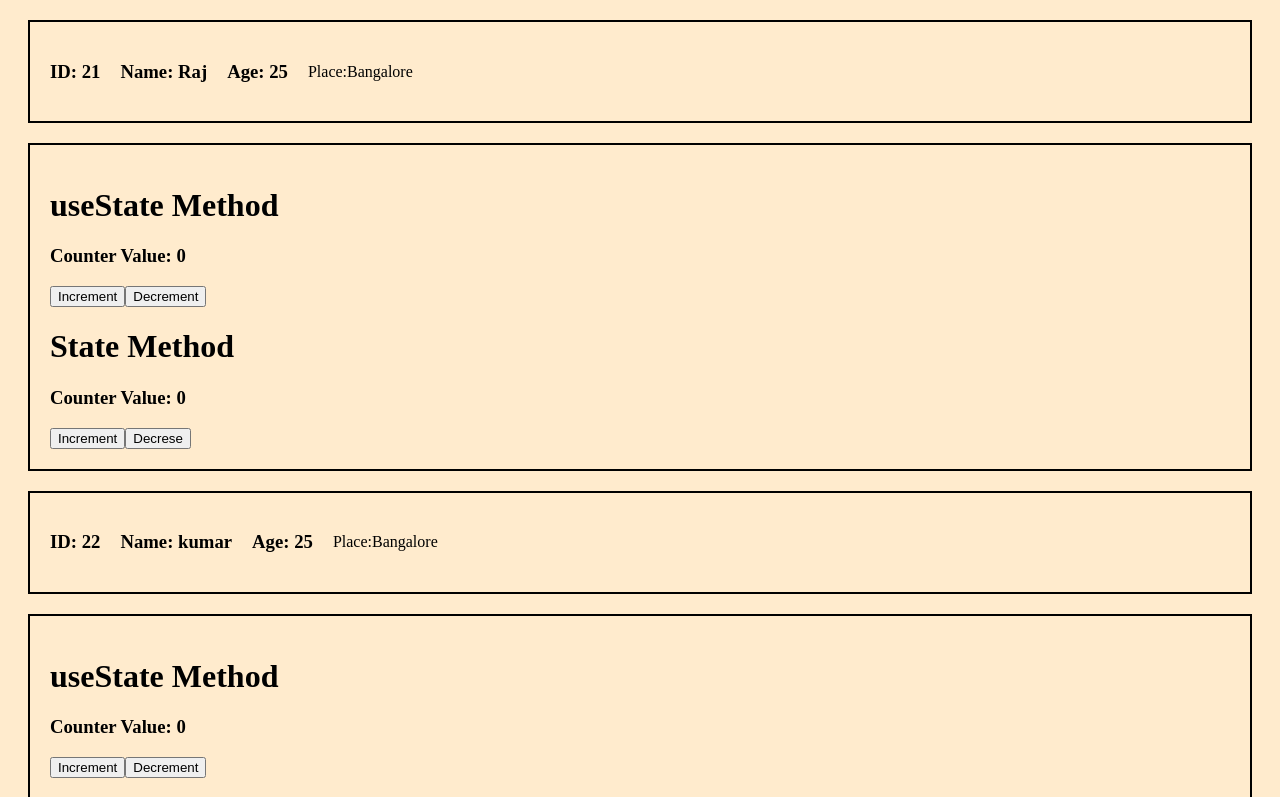
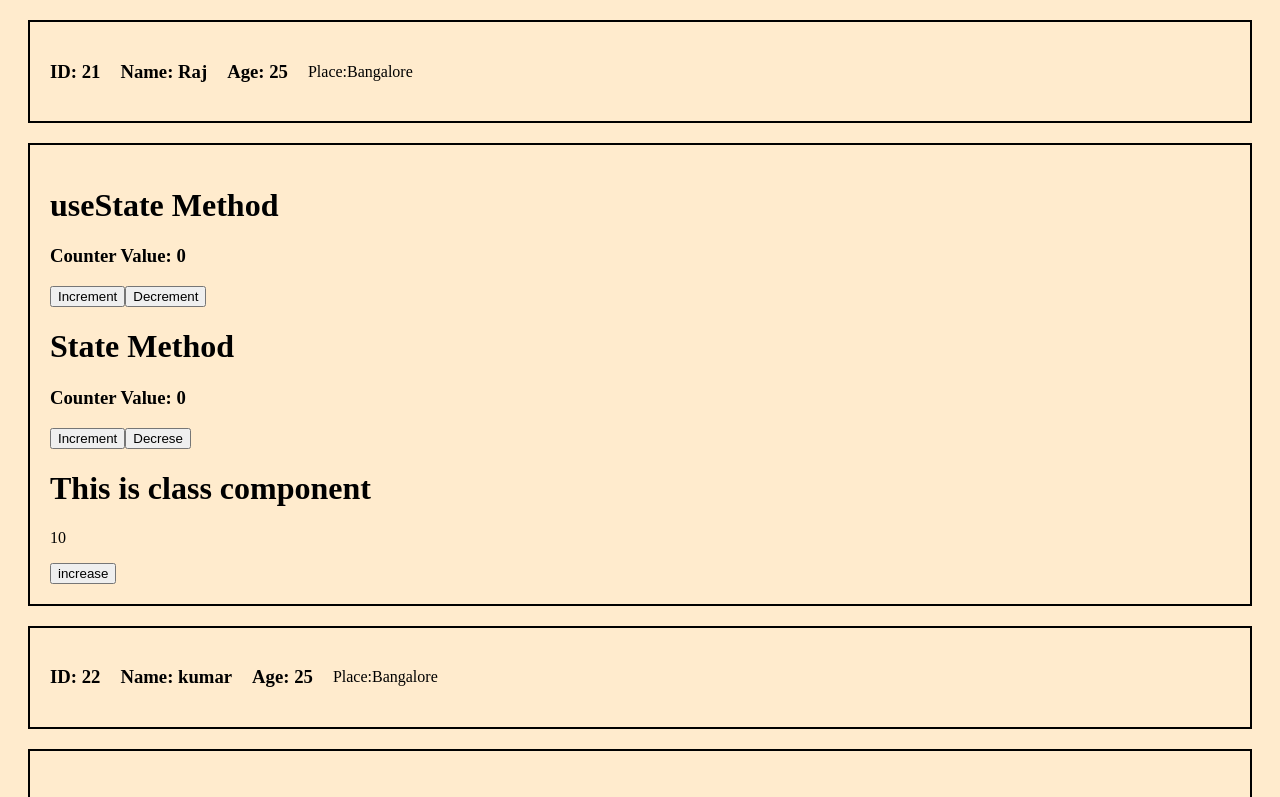
Before and after one commit to rkm10/React-practice, a React (Vite) app: page / in a window 1280 px wide. Shown: the top 797 px of the page. Built offline with nearby package versions, Linux system fonts and the light colour scheme.

Commit message:
something new

```diff
--- a/src/App.jsx
+++ b/src/App.jsx
@@ -38,6 +38,8 @@ function App() {
 
                   }
                   <Display />
+
+
             </>
       );
 }
--- a/src/components/Firstcomponent.jsx
+++ b/src/components/Firstcomponent.jsx
@@ -1,4 +1,4 @@
-import React, { useState } from "react"
+import React, { Component, useState } from "react"
 export default function Firstcomponent(p) {
 
       return (
@@ -9,6 +9,7 @@ export default function Firstcomponent(p) {
                         <h3>Age: {p.age}</h3>
                         <p>Place:{p.place}</p>
                   </div>
+
                   <div style={{ border: '2px solid black', margin: '20px', padding: '20px' }}>
                         <Ppa />
                         <Pap />
@@ -49,8 +50,29 @@ class Pap extends React.Component {
                                     counter: --this.state.counter
                               })
                         }}>Decrese</button>
+                        <Lali />
 
                   </>
             )
       }
 }
+
+class Lali extends Component {
+
+      constructor() {
+            super()
+            this.state = {
+                  x: 10
+            }
+      }
+
+      render() {
+            return (
+                  <>
+                        <h1>This is class component</h1>
+                        <p>{this.state.x}</p>
+                        <button onClick={() => { this.setState({ x: this.state.x + 10 }) }}>increase</button >
+                  </>
+            )
+      }
+}
```
